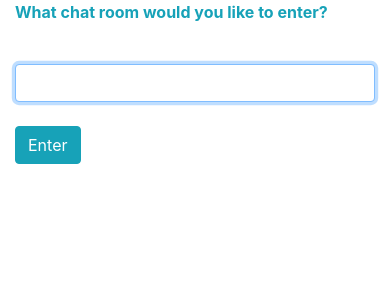
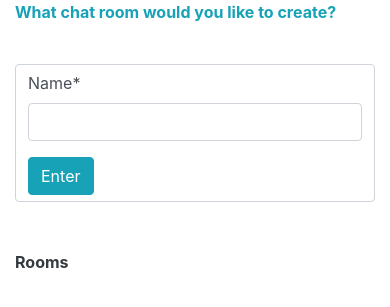
Before and after one commit to Psami-wondah/zuricha, a Django app: page / in a window 390 px wide. Shown: the part 146-453 px from the top of the page. Run offline with Django 3.2, Linux system fonts and the light colour scheme; the visitor is signed in with stand-in values (Sample User, id 1); data that the repository does not hold is empty; some libraries are stand-ins or nearby versions.

```diff
--- a/chat/admin.py
+++ b/chat/admin.py
@@ -1,4 +1,5 @@
 from django.contrib import admin
 
-from .models import Message
+from .models import Message, Room
 admin.site.register(Message)
+admin.site.register(Room)
--- /dev/null
+++ b/chat/forms.py
@@ -0,0 +1,9 @@
+from django import forms
+from .models import Room
+
+
+
+class NewRoomForm(forms.ModelForm):
+    class Meta:
+        model = Room
+        fields = ['name']
--- a/chat/models.py
+++ b/chat/models.py
@@ -1,8 +1,15 @@
 from django.db import models
 from django.contrib.auth.models import User
 
+class Room(models.Model):
+    name = models.CharField(max_length=30, unique=True)
+    created_by = models.ForeignKey(User, related_name='room', on_delete=models.CASCADE)
+
+    def __str__(self):
+        return self.name
 
 class Message(models.Model):
+    room = models.ForeignKey(Room, related_name='message', on_delete=models.CASCADE)
     author = models.ForeignKey(User, related_name='author_messages', on_delete=models.CASCADE)
     content = models.TextField()
     timestamp = models.DateTimeField(auto_now_add=True)
@@ -10,5 +17,5 @@ class Message(models.Model):
     def __str__(self):
         return self.author.username
 
-    def last_30_messages(self):
-        return reversed(Message.objects.order_by('-timestamp')[:30])
+    def last_50_messages(self):
+        return reversed(Message.objects.order_by('-timestamp')[:50])
--- a/chat/templates/chat/index.html
+++ b/chat/templates/chat/index.html
@@ -1,37 +1,53 @@
 <!-- chat/templates/chat/index.html -->
-{% include 'chat/base.html' %}
+{% extends 'chat/base.html' %}
+{% load crispy_forms_tags %}
 <!DOCTYPE html>
 <html>
 <head>
     <meta charset="utf-8"/>
     <title>ZuriCha</title>
 </head>
-
+{% block content %}
 <body>
     {% if user.is_authenticated %}
         <div class="container">
-            <p class="text-info font-weight-bold">What chat room would you like to enter?</p><br>
-    <input id="room-name-input" type="text" size="100" class="form-control"><br>
-        <button id="room-name-submit" type="button" class="btn btn-info">Enter</button>
+            <p class="text-info font-weight-bold">What chat room would you like to create?</p><br>
+{#    <input id="room-name-input" type="text" size="100" class="form-control"><br>#}
+            <form class="form-control" method="POST" id="room-name-input">
+                {% csrf_token %}
+                {{ room_form|crispy }}
+                <button id="room-name-submit" type="submit" class="btn btn-info">Enter</button>
+            </form>
+
         </div>
-
-    <script>
-        document.querySelector('#room-name-input').focus();
-        document.querySelector('#room-name-input').onkeyup = function(e) {
-            if (e.keyCode === 13) {  // enter, return
-                document.querySelector('#room-name-submit').click();
-            }
-        };
-
-        document.querySelector('#room-name-submit').onclick = function(e) {
-            var roomName = document.querySelector('#room-name-input').value;
-            window.location.pathname = '/chat/' + roomName + '/';
-        };
-    </script>
+        <br />
+        <br />
+    <div class="container">
+    <p class="font-weight-bold text-dark text-capitalize">Rooms</p>
+    {% for r in room %}
+        <a href="{% url 'room' r.name %}" class="text-info"><div class="jumbotron" style="border-radius: 15px"><h3 class="font-weight-bold">{{ post.title }}</h3>
+                <p class="text-info font-weight-bold">{{ r.name }}</p>
+                <span style="font-size: 14px" class="text-secondary">Created by {{ r.created_by }}</span></div></a>
+    {% endfor %}
+    </div>
+{#    <script>#}
+{#        document.querySelector('#room-name-input').focus();#}
+{#        document.querySelector('#room-name-input').onkeyup = function(e) {#}
+{#            if (e.keyCode === 13) {  // enter, return#}
+{#                document.querySelector('#room-name-submit').click();#}
+{#            }#}
+{#        };#}
+{##}
+{#        document.querySelector('#room-name-submit').onclick = function(e) {#}
+{#            var roomName = document.querySelector('#room-name-input').value;#}
+{#            window.location.pathname = '/chat/' + roomName + '/';#}
+{#        };#}
+{#    </script>#}
     {% else %}
     <div class="col-md-8">
-    <p class="jumbotron text-info font-weight-bold">Please Login or register to join a room</p>
+    <p class="jumbotron text-info font-weight-bold">Please Login or register to join or create a room</p>
     </div>
     {% endif %}
 </body>
+{% endblock %}
 </html>
--- a/chat/templates/chat/room.html
+++ b/chat/templates/chat/room.html
@@ -188,7 +188,8 @@
             chatSocket.send(JSON.stringify({
                 'message': message,
                 'command': 'new_message',
-                'from': username
+                'from': username,
+                'room': roomName
 
             }));
             messageInputDom.value = '';
--- a/chat/views.py
+++ b/chat/views.py
@@ -1,10 +1,10 @@
-
+from django.shortcuts import get_object_or_404
 import json
 from django.utils.safestring import mark_safe
 from django.shortcuts import render, redirect
-
+from .models import Room
 from django.contrib.auth import login, logout, authenticate
-
+from .forms import NewRoomForm
 from django.contrib.auth.forms import AuthenticationForm, UserCreationForm
 from django.contrib.auth.decorators import login_required
 from django.contrib import messages
@@ -14,7 +14,18 @@ from django.contrib import messages
 
 
 def index(request):
-    return render(request, 'chat/index.html', {})
+    room = Room.objects.all()
+    user = request.user
+    if request.method == 'POST':
+        form = NewRoomForm(request.POST)
+        if form.is_valid():
+            data = form.save(commit=False)
+            data.created_by = user
+            data.save()
+            return redirect('room', room_name= data.name)
+    else:
+        form = NewRoomForm()
+    return render(request, 'chat/index.html', {'room_form': form, 'room': room})
 
 @login_required()
 def room(request, room_name):
--- a/zurichat/settings.py
+++ b/zurichat/settings.py
@@ -95,6 +95,12 @@ DATABASES = {
 
     }
 }
+# DATABASES = {
+#     'default': {
+#         'ENGINE': 'django.db.backends.sqlite3',
+#         'NAME': BASE_DIR / 'db.sqlite3',
+#     }
+# }
 
 
 
```
Also changed, not shown: chat/consumers.py (+9 -4 lines).
